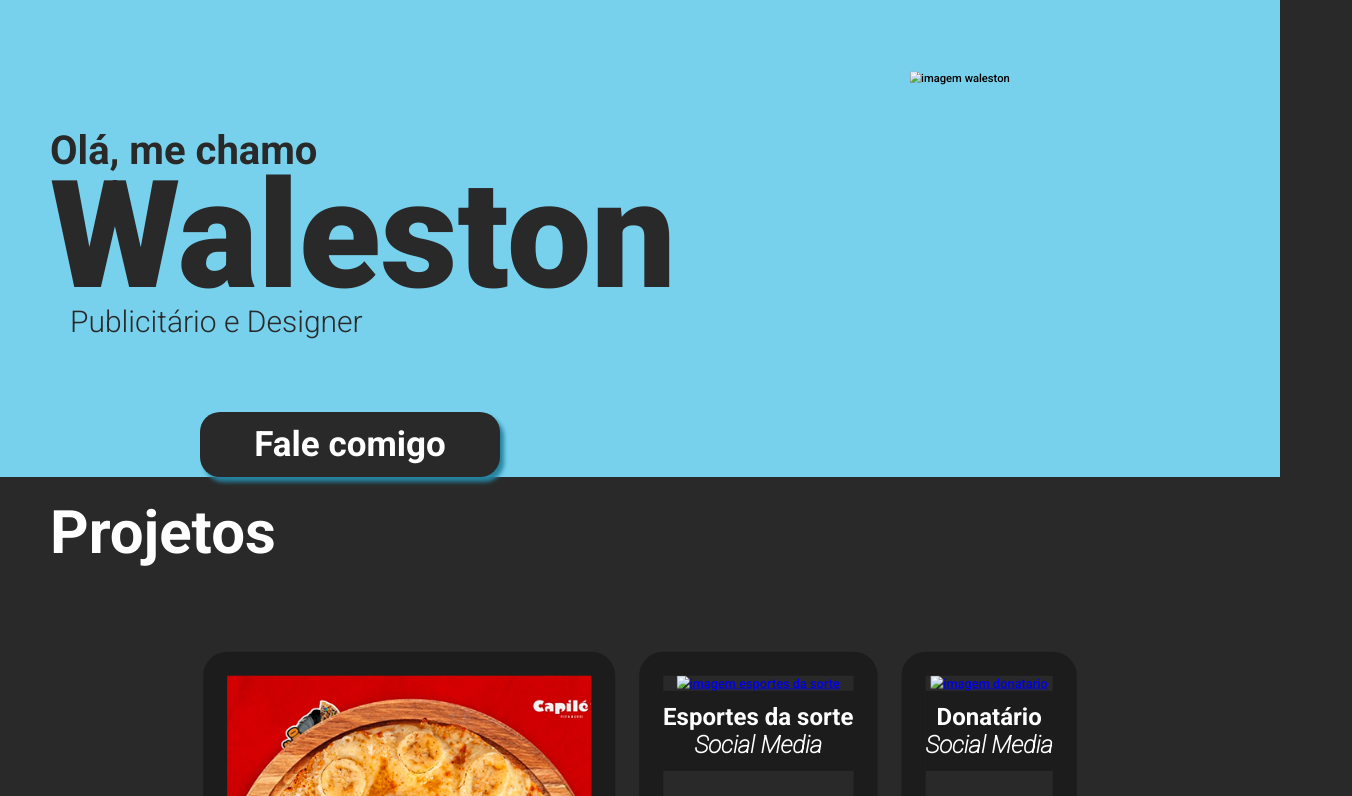
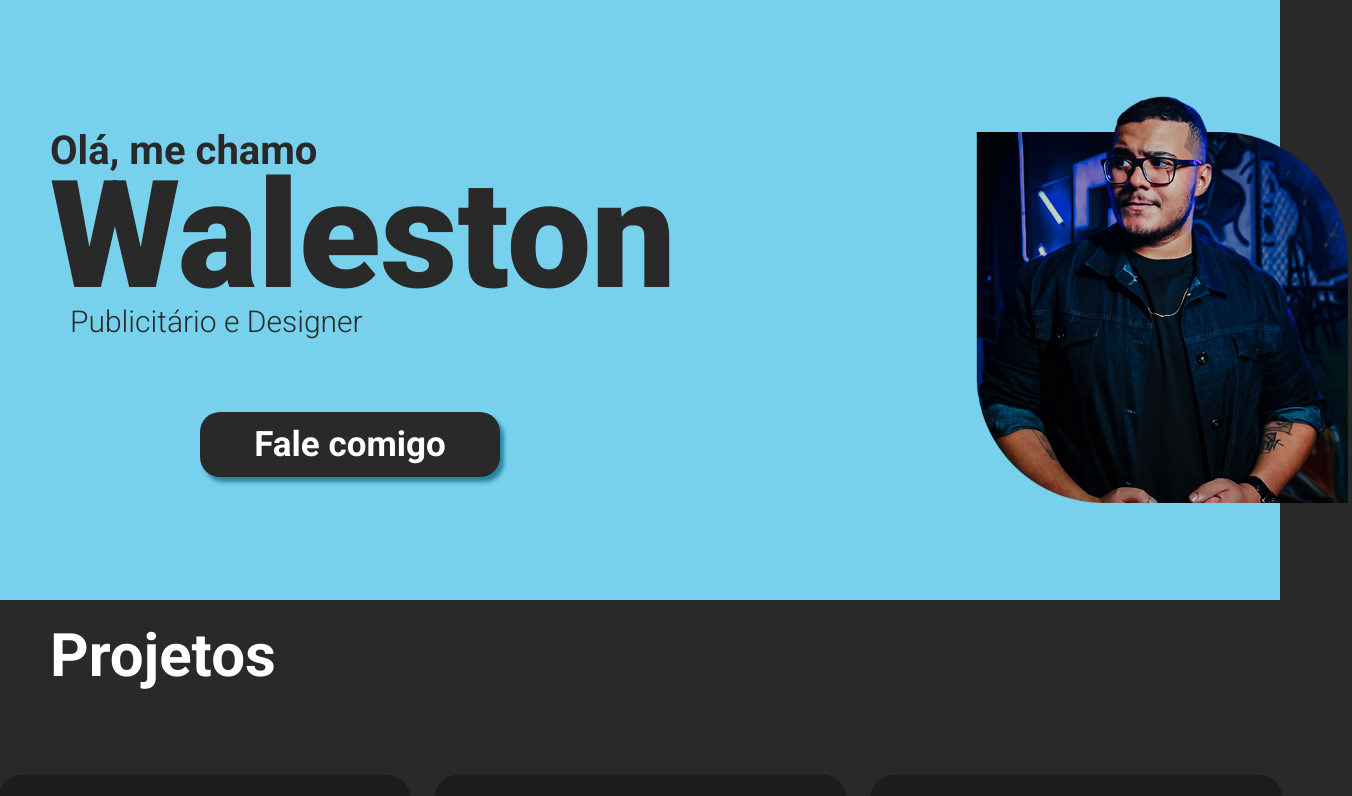
Before and after one commit to Waleston/portfolio-simples, a plain HTML site: page index.html in a window 1280 px wide. Shown: the top 796 px of the page, 1352 px wide, since content can reach past the window. Drawn offline with Linux system fonts and the light colour scheme.

Commit message:
Update index.html

```diff
--- a/index.html
+++ b/index.html
@@ -22,7 +22,7 @@
         <a href="https://instagram.com/walestonr_?igshid=YmMyMTA2M2Y="><button>Fale comigo</button></a>
       </div>
       <div class="imgbanner">
-        <img src="imagens/waleston-main.png" alt="imagem waleston">
+        <img src="site/imagens/waleston-main.png" alt="imagem waleston">
       </div>
     </section>
     <section class="projects">
@@ -32,11 +32,11 @@
           <a href="https://www.behance.net/gallery/141286503/Festival-Pizza-Influencers-Capil"><img src="site/imagens/Capilé.png" alt="imagem capile"></a><h1>Capilé <em><br>Social Media</br></em></h1>
         </div>
         <div class="card">
-          <a href="https://www.behance.net/gallery/165947881/Flow-Games-Landing-Page-Esportes-da-Sorte"><img src="imagens/Esportes da sorte.png" alt="imagem esportes da sorte"></a>
+          <a href="https://www.behance.net/gallery/165947881/Flow-Games-Landing-Page-Esportes-da-Sorte"><img src="site/imagens/Esportes da sorte.png" alt="imagem esportes da sorte"></a>
           <h1>Esportes da sorte <i><br>Social Media</br></i></h1>
         </div>
         <div class="card">
-          <a href="https://www.behance.net/gallery/157874969/Festival-Craques-do-Sabor-Donatario"><img src="imagens/Donatário.png" alt="imagem donatario"></a>
+          <a href="https://www.behance.net/gallery/157874969/Festival-Craques-do-Sabor-Donatario"><img src="site/imagens/Donatário.png" alt="imagem donatario"></a>
           <h1>Donatário <i><br>Social Media</br></i></h1>
         </div>
       </div>
```
